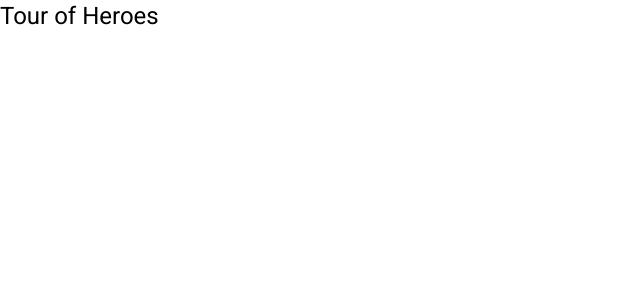
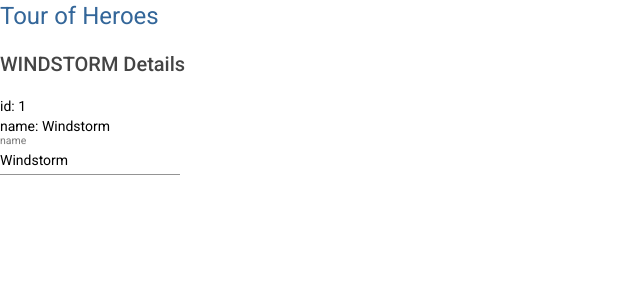
Before and after one commit to littlehorseboy/angular-tour-of-heroes, an Angular app: page / in a window 1280 px wide. Shown: the top 300 px of the page, without its empty margins (0-640 px from the left). Built offline with nearby package versions, Linux system fonts and the light colour scheme.

Commit message:
feat: heroes.component，FormsModule，[(ngModel)

```diff
--- a/src/app/app.component.html
+++ b/src/app/app.component.html
@@ -1 +1,3 @@
 <h1>{{ title }}</h1>
+
+<app-heroes></app-heroes>
--- /dev/null
+++ b/src/app/hero.ts
@@ -0,0 +1,4 @@
+export interface Hero {
+  id: number;
+  name: string;
+}
--- /dev/null
+++ b/src/app/heroes/heroes.component.html
@@ -0,0 +1,8 @@
+<h2>{{ hero.name | uppercase }} Details</h2>
+<div>id: {{ hero.id }}</div>
+<div>name: {{ hero.name }}</div>
+
+<mat-form-field>
+  <mat-label>name</mat-label>
+  <input [(ngModel)]="hero.name" matInput placeholder="name">
+</mat-form-field>
--- /dev/null
+++ b/src/app/heroes/heroes.component.ts
@@ -0,0 +1,21 @@
+import { Component, OnInit } from '@angular/core';
+
+import { Hero } from '../hero';
+
+@Component({
+  selector: 'app-heroes',
+  templateUrl: './heroes.component.html',
+  styleUrls: ['./heroes.component.scss']
+})
+export class HeroesComponent implements OnInit {
+  hero: Hero = {
+    id: 1,
+    name: 'Windstorm',
+  };
+
+  constructor() { }
+
+  ngOnInit(): void {
+  }
+
+}
--- a/src/styles.scss
+++ b/src/styles.scss
@@ -1,4 +1,16 @@
-/* You can add global styles to this file, and also import other style files */
+html, body {
+  height: 100%;
+}
 
-html, body { height: 100%; }
-body { margin: 0; font-family: Roboto, "Helvetica Neue", sans-serif; }
+body {
+  margin: 0;
+  font-family: Roboto, "Helvetica Neue", sans-serif;
+}
+
+h1 {
+  color: #369;
+}
+
+h2, h3 {
+  color: #444;
+}
```
Also changed, not shown: src/app/app.module.ts (+12 -4 lines), src/app/heroes/heroes.component.scss (added), 1 other file (tests, documents, lock files or other folders).
